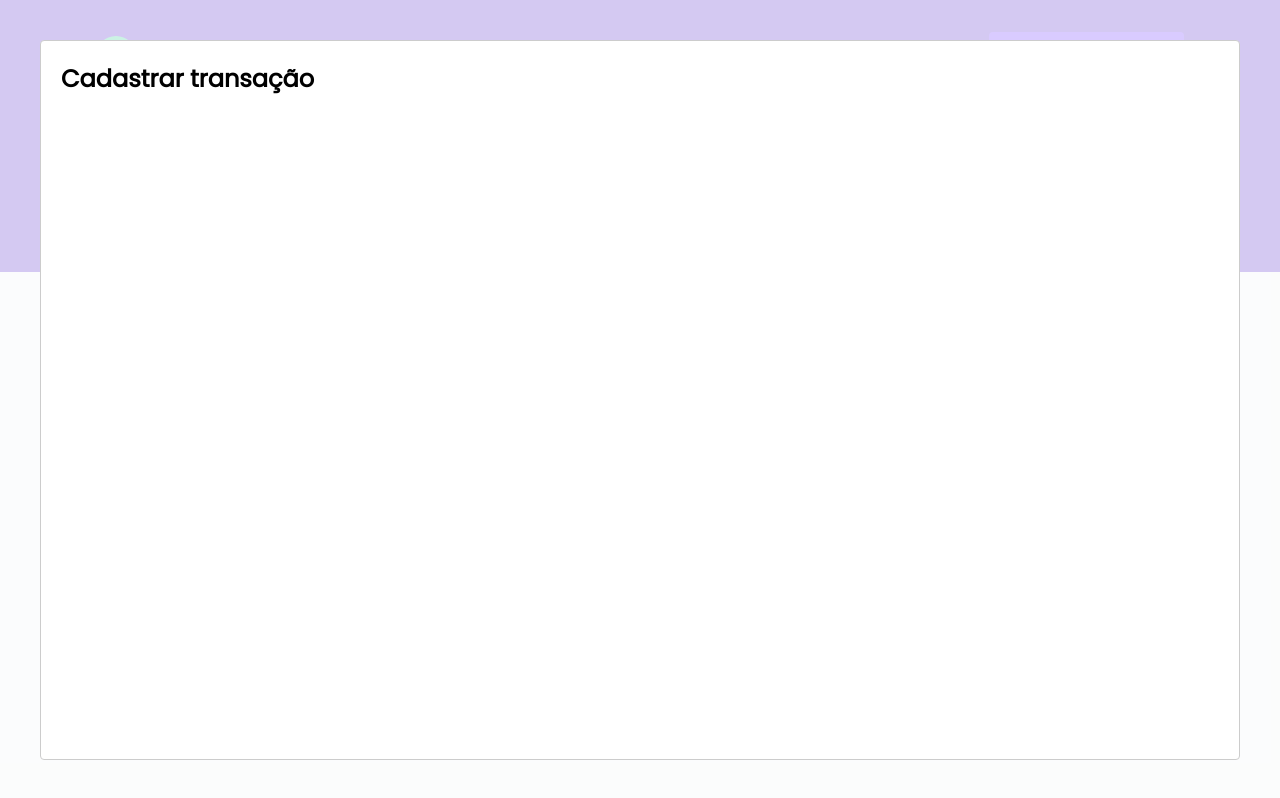
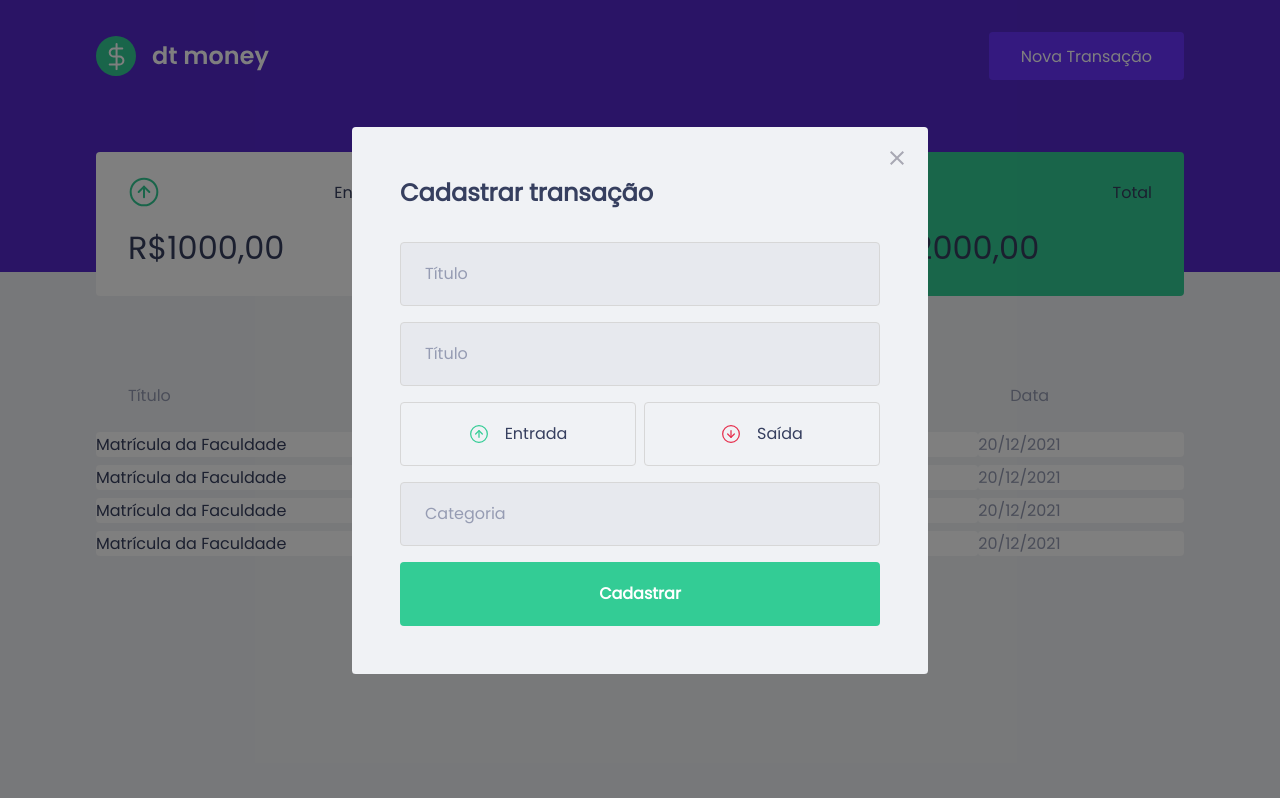
Before and after one commit to root1945/dt_money, a React (Create React App) app: page / in a window 1280 px wide. Both pictures are taken after a click on the button "Nova Transação". Built offline with nearby package versions, Linux system fonts and the light colour scheme; no server answers; what miragejs would draw is missing.

Commit message:
aplicado estilização no modal de new transaction

```diff
--- a/package.json
+++ b/package.json
@@ -8,6 +8,7 @@
     "@types/cors": "^2.8.12",
     "axios": "^0.24.0",
     "miragejs": "^0.1.42",
+    "polished": "^4.1.3",
     "react": "^17.0.2",
     "react-dom": "^17.0.2",
     "react-modal": "^3.14.4",
--- a/src/components/NewTransactionModal/index.tsx
+++ b/src/components/NewTransactionModal/index.tsx
@@ -1,4 +1,8 @@
 import Modal from 'react-modal'
+import incomeImg from '../../assets/income.svg'
+import outcomeImg from '../../assets/outcome.svg'
+import closeImg from '../../assets/close.svg'
+import { Container, TransactionTypeContainer } from './styles'
 
 interface NewTransactionModalProps {
   isOpen: boolean;
@@ -10,8 +14,48 @@
     <Modal
       isOpen={isOpen}
       onRequestClose={onRequestClose}
+      overlayClassName='react-modal-overlay'
+      className='react-modal-content'
     >
-      <h2>Cadastrar transação</h2>
+      <button
+        type='button'
+        onClick={onRequestClose}
+        className='react-modal-close'
+      >
+        <img src={closeImg} alt="Fechar modal" />
+      </button>
+
+      <Container>
+        <h2>Cadastrar transação</h2>
+
+        <input
+          placeholder='Título'
+        />
+
+        <input
+          type='number'
+          placeholder='Título'
+        />
+
+        <TransactionTypeContainer>
+          <button type='button' >
+            <img src={incomeImg} alt="Entrada" />
+            <span>Entrada</span>
+          </button>
+          <button type='button' >
+            <img src={outcomeImg} alt="Saída" />
+            <span>Saída</span>
+          </button>
+        </TransactionTypeContainer>
+
+        <input
+          placeholder='Categoria'
+        />
+
+        <button type='submit'>
+          Cadastrar
+        </button>
+      </Container>
   </Modal>
   );
 }
--- a/src/components/NewTransactionModal/styles.ts
+++ b/src/components/NewTransactionModal/styles.ts
@@ -1,3 +1,87 @@
 import styled from "styled-components";
+import { darken } from 'polished'
+export const Container = styled.form`
+  h2 {
+    color: var(--text-title);
+    font-size: 1.5rem;
+    margin-bottom: 2rem;
+  }
 
-export const Container = styled.div``;
+  input {
+    width: 100%;
+    padding: 0 1.5rem;
+    height: 4rem;
+    border-radius: 0.25rem;
+
+    border: 1px solid #d7d7d7;
+    background: #e7e9ee;
+
+    font-weight: 400;
+    font-size: 1rem;
+
+    &::placeholder {
+      color: var(--text-body);
+    }
+
+    & + input {
+      margin-top: 1rem;
+    }
+  }
+
+  button[type="submit"] {
+    width: 100%;
+    padding: 0 1.5rem;
+    height: 4rem;
+    background: var(--green);
+    color: #FFF;
+    border-radius: 0.25rem;
+    border: 0;
+    font-size: 1rem;
+    margin-top: 1rem;
+    font-weight: 600;
+
+    transition: filter 0.2s;
+
+    &:hover {
+      filter: brightness(0.9);
+    }
+  }
+
+`;
+
+export const TransactionTypeContainer = styled.div`
+  margin: 1rem 0;
+  display: grid;
+  grid-template-columns: 1fr 1fr;
+  gap: 0.5rem;
+
+  button {
+    height: 4rem;
+    border: 1px solid #d7d7d7;
+    border-radius: 0.25rem;
+
+    background: transparent;
+
+    display: flex;
+    align-items: center;
+    justify-content: center;
+
+    transition: border-color 0.2s;
+
+    &:hover {
+      border-color: ${darken(0.1, '#d7d7d7')};
+    }
+
+    img {
+      width: 20px;
+      height: 20px;
+    }
+
+    span {
+      display: inline-block;
+      margin-left: 1rem;
+      font-size: 1rem;
+      color: var(--text-title);
+    }
+  }
+`;
--- a/src/styles/global.ts
+++ b/src/styles/global.ts
@@ -52,4 +52,42 @@
     opacity: 0.6;
     cursor: not-allowed;
   }
+
+  .react-modal-overlay {
+    background: rgba(0, 0, 0, 0.5);
+
+    position: fixed;
+    top: 0;
+    bottom: 0;
+    right: 0;
+    left: 0;
+
+    display: flex;
+    align-items: center;
+    justify-content: center;
+  }
+
+  .react-modal-content {
+    width: 100%;
+    max-width: 576px;
+    background: var(--background);
+    padding: 3rem;
+    position: relative;
+    border-radius: 0.24rem;
+  }
+
+  .react-modal-close {
+    position: absolute;
+    right: 1.5rem;
+    top: 1.5rem;
+    border: 0;
+    background: transparent;
+
+    transition: filter 0.2s;
+
+    &:hover {
+      filter: brightness(0.8);
+    }
+  }
+
 `
```
Also changed, not shown: 1 other file (tests, documents, lock files or other folders).
